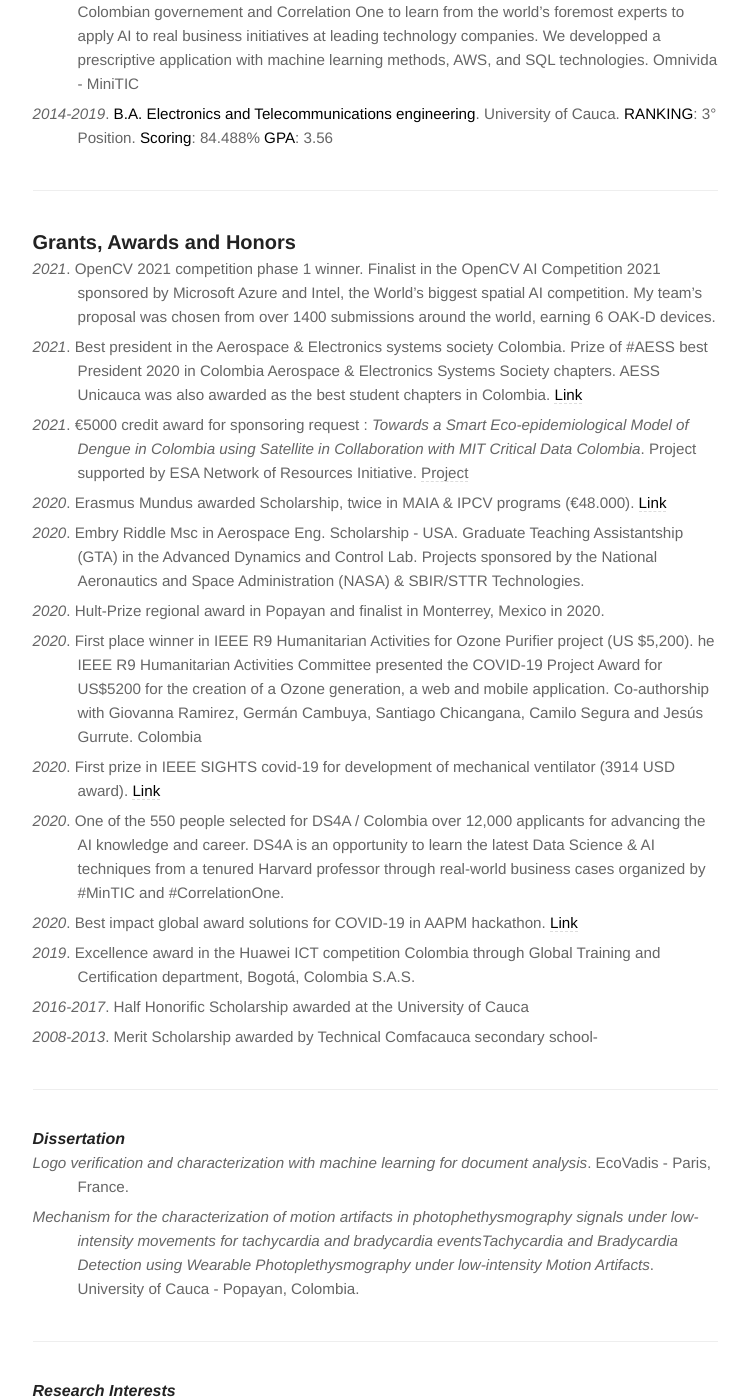
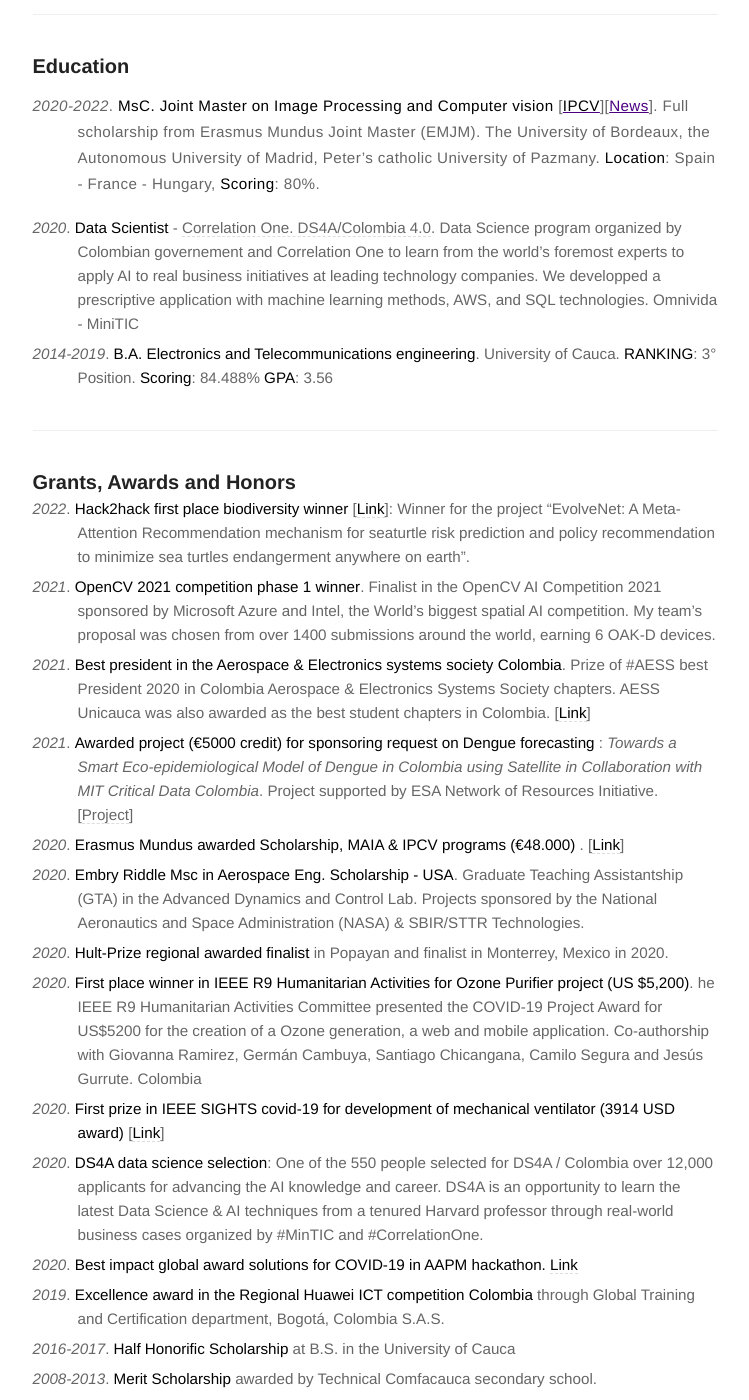
Before and after one commit to sebasmos/sebasmos.github.io, a Jekyll site: the page built from cv.md, in a window 1280 px wide and 1400 px high, scrolled down 1615 px. Shown: the whole window, without its empty margins (265-1014 px from the left). Built offline with Jekyll 4.4.1, drawn with Linux system fonts in a browser that asks for light colours; some of the changed text lies outside the part shown.

Commit message:
updating readmew

```diff
--- a/_config.yml
+++ b/_config.yml
@@ -1,6 +1,6 @@
 # main text of home
 name: Sebastian Cajas
-bio: AI Scientist at Ireland Center of Applied AI | Computer Vision Research Fellow at VCG Harvard | MsC in Computer Vision
+bio: AI Scientist at the Ireland Center of Applied AI | Computer Vision Research Fellow at VCG Harvard | MsC in Computer Vision
 
 # twitter summary info
 description: Academic portfolio
--- a/cv.md
+++ b/cv.md
@@ -11,13 +11,13 @@ scajasordonez [ad] gmail.com
 
 {:.cv-info}
 **Curriculum Vitae**
-October 2022
+December 2022
 <hr />
 ### Work experience
 
-- *Sep 2022-present*. **AI Scientist** at [CeADAR](https://ceadar.ie/our-team/).
+- *Sep 2022-present*. **AI Scientist** at [CeADAR](https://ceadar.ie/our-team/). Involved in different applied research machine learning projects (Federated Learning, Reinforcement Learning and Computer Vision) for the Innovation and Development Group, both at national and EU level, which include tasks such as data modelling of structured and unstructured data, data pipelining, API development, software and ML models testing, deployment and maintenance, dissemination activities, and authoring of technical reports.
 
-- *Jan 2022-present*. **Computer Vision Fellow** at [Harvard University](https://www.seas.harvard.edu/person/sebastian-andres-cajas-ordonez). Projects based on Cancer cells discovery based on instance segmentation algorithms, unsupervised learning, image translation models and unbiased pixel-level feature extraction over Lateral Spillover in Segmented Images of Tissue with Pixel-level Cell State. Supervised by Hanspeter Pfister and Siyu Huang. *Harvard john A. Paulson School of Engineering and Applied sciences*.
+- *Jan 2022-present*. **Computer Vision Fellow** at [Harvard University](https://www.seas.harvard.edu/person/sebastian-andres-cajas-ordonez). Develop/assess Computer Vision and Deep Learning algorithms on imaging-based single-cell methods projects on CyCIF using high-dimension microscopy images for the Harvard’s Visual Computing Group and Harvard Medical School’s Lab of Systems Pharmacology. Methods include instance segmentation algorithms, unsupervised learning, image translation models and unbiased pixel-level feature extraction over Lateral Spillover in Segmented Images of Tissue with Pixel-level Cell State. Supervised by Hanspeter Pfister and Siyu Huang. *Harvard john A. Paulson School of Engineering and Applied sciences*.
 
 - *Jan 2022-August 2022*. **Machine learning intern** in [EcoVadis](https://ecovadis.com/). I developed a logo detection and verification framework based on the current state-of-the-art Object detectors, attribution and verification based on Contrastive text-image training, transfer-learning using transformers and image processing approaches. Under the supervision of Sophia Katrenko. Paris, France.
 
@@ -33,40 +33,36 @@ and logistics. Astronomical Observatory Francisco José de Caldas, Colombia.
 <hr />
 ### Education
 
-- *2020-2022*. **MsC. Joint Master on Image Processing and Computer vision** ([**IPCV**](http://ipcv.eu/)). Full scholarship from Erasmus Mundus Joint Master (EMJM). The University of Bordeaux, the Autonomous University of Madrid, Peter's catholic University of Pazmany. . **Location**: Spain - France -Hungary, **Scoring**: 80%.
+- *2020-2022*. **MsC. Joint Master on Image Processing and Computer vision** [[**IPCV**](http://ipcv.eu/)][[News](https://www.unicauca.edu.co/versionP/noticias/egresados/egresado-de-unicauca-obtiene-grado-de-maestr%C3%ADa-de-triple-titulaci%C3%B3n-de-universidades-de-francia-hung)]. Full scholarship from Erasmus Mundus Joint Master (EMJM). The University of Bordeaux, the Autonomous University of Madrid, Peter's catholic University of Pazmany. **Location**: Spain - France - Hungary, **Scoring**: 80%.
+
 - *2020*. **Data Scientist** - [Correlation One. DS4A/Colombia 4.0](https://www.correlation-one.com/). Data Science program organized by Colombian governement and Correlation One to learn from the world’s foremost experts to apply AI to real business initiatives at leading technology companies. We developped a prescriptive application  with machine learning methods, AWS, and SQL technologies. Omnivida - MiniTIC
 - *2014-2019*. **B.A. Electronics and Telecommunications engineering**. University of Cauca.  **RANKING**: 3° Position. **Scoring**: 84.488% **GPA**: 3.56
 <hr />
 ### Grants, Awards and Honors
 
-- *2021*. OpenCV 2021 competition phase 1 winner.  Finalist in the OpenCV AI Competition 2021 sponsored by Microsoft Azure and Intel, the World's biggest spatial AI competition. My team’s proposal was chosen from over 1400 submissions around the world, earning 6 OAK-D devices.
-- *2021*. Best president in the Aerospace & Electronics systems society Colombia. Prize of #AESS best President 2020 in Colombia Aerospace & Electronics Systems Society chapters. AESS Unicauca was also awarded as the best student chapters in Colombia. [**Link**](https://periodicovirtual.com/estudiantes-de-unicauca-apuestan-por-lanzar-satelite-al-espacio/)
-- *2021*. €5000 credit award for sponsoring request : *Towards a Smart Eco-epidemiological Model of Dengue in Colombia using Satellite in Collaboration with MIT Critical Data Colombia*. Project supported by ESA Network of Resources Initiative. [Project](https://github.com/sebasmos/satellite.extractor)
-- *2020*. Erasmus Mundus awarded Scholarship, twice in MAIA &
-IPCV programs (€48.000). [**Link**](http://www.unicauca.edu.co/portaleningles/news/unicaucas-graduate-obtains-erasmus-mundus-scholarship-one-highest-scores-program)
-- *2020*. Embry Riddle Msc in Aerospace Eng. Scholarship - USA. Graduate Teaching Assistantship (GTA) in the Advanced Dynamics and Control Lab. Projects sponsored by the National Aeronautics and Space Administration (NASA) & SBIR/STTR Technologies.
-- *2020*. Hult-Prize regional award in Popayan and finalist in
+- *2022*. **Hack2hack first place biodiversity winner** [[**Link**](https://www.hackforearth.com/cop27/winners#:~:text=Sebastian%20Andres%20Cajas%20%2C)]: Winner for the project "EvolveNet: A Meta-Attention Recommendation mechanism for seaturtle risk prediction and policy recommendation to minimize sea turtles endangerment anywhere on earth".
+- *2021*. **OpenCV 2021 competition phase 1 winner**.  Finalist in the OpenCV AI Competition 2021 sponsored by Microsoft Azure and Intel, the World's biggest spatial AI competition. My team’s proposal was chosen from over 1400 submissions around the world, earning 6 OAK-D devices.
+- *2021*. **Best president in the Aerospace & Electronics systems society Colombia**. Prize of #AESS best President 2020 in Colombia Aerospace & Electronics Systems Society chapters. AESS Unicauca was also awarded as the best student chapters in Colombia. [[**Link**](https://periodicovirtual.com/estudiantes-de-unicauca-apuestan-por-lanzar-satelite-al-espacio/)]
+- *2021*. **Awarded project (€5000 credit) for sponsoring request on Dengue forecasting** : *Towards a Smart Eco-epidemiological Model of Dengue in Colombia using Satellite in Collaboration with MIT Critical Data Colombia*. Project supported by ESA Network of Resources Initiative. [[Project](https://github.com/sebasmos/satellite.extractor)]
+- *2020*. **Erasmus Mundus awarded Scholarship, MAIA & IPCV programs (€48.000)** . [[**Link**](http://www.unicauca.edu.co/portaleningles/news/unicaucas-graduate-obtains-erasmus-mundus-scholarship-one-highest-scores-program)]
+- *2020*. **Embry Riddle Msc in Aerospace Eng. Scholarship - USA**. Graduate Teaching Assistantship (GTA) in the Advanced Dynamics and Control Lab. Projects sponsored by the National Aeronautics and Space Administration (NASA) & SBIR/STTR Technologies.
+- *2020*. **Hult-Prize regional awarded finalist** in Popayan and finalist in
 Monterrey, Mexico in 2020.
-- *2020*.  First place winner in IEEE R9 Humanitarian Activities for Ozone Purifier project (US $5,200). he IEEE R9 Humanitarian Activities Committee presented the COVID-19 Project Award for US$5200 for the creation of a Ozone generation, a web and mobile application.  Co-authorship with Giovanna Ramirez, Germán Cambuya, Santiago Chicangana, Camilo Segura and Jesús Gurrute. Colombia
-- *2020*. First prize in IEEE SIGHTS covid-19 for development of mechanical ventilator (3914
-USD award). [**Link**](https://aesscolombia.blogspot.com/2021/02/ayudar-respirar-la-humanidad.html)
-- *2020*. One of the 550 people selected for DS4A / Colombia over 12,000 applicants for advancing the AI knowledge and career.
+- *2020*.  **First place winner in IEEE R9 Humanitarian Activities for Ozone Purifier project (US $5,200)**. he IEEE R9 Humanitarian Activities Committee presented the COVID-19 Project Award for US$5200 for the creation of a Ozone generation, a web and mobile application.  Co-authorship with Giovanna Ramirez, Germán Cambuya, Santiago Chicangana, Camilo Segura and Jesús Gurrute. Colombia
+- *2020*. **First prize in IEEE SIGHTS covid-19 for development of mechanical ventilator (3914 USD award)**  [[**Link**](https://aesscolombia.blogspot.com/2021/02/ayudar-respirar-la-humanidad.html)]
+- *2020*. **DS4A data science selection**: One of the 550 people selected for DS4A / Colombia over 12,000 applicants for advancing the AI knowledge and career.
 DS4A is an opportunity to learn the latest Data Science & AI techniques from a tenured Harvard professor through real-world business cases organized by #MinTIC and #CorrelationOne.
-- *2020*. Best impact global award solutions for COVID-19 in
-AAPM hackathon. [**Link**](https://www.unicauca.edu.co/versionP/noticias/interinstitucional/unicaucanos-reconocidos-con-el-premio-la-soluci%C3%B3n-de-mayor-impacto-global )
-- *2019*. Excellence award in the Huawei ICT competition
-Colombia through Global Training and Certification
-department, Bogotá, Colombia S.A.S.
-- *2016-2017*. Half Honorific Scholarship awarded at the University of Cauca
-- *2008-2013*. Merit Scholarship awarded by Technical Comfacauca
-secondary school-
+- *2020*. **Best impact global award solutions for COVID-19 in AAPM hackathon.** [**Link**](https://www.unicauca.edu.co/versionP/noticias/interinstitucional/unicaucanos-reconocidos-con-el-premio-la-soluci%C3%B3n-de-mayor-impacto-global )
+- *2019*. **Excellence award in the Regional Huawei ICT competition Colombia** through Global Training and Certification department, Bogotá, Colombia S.A.S.
+- *2016-2017*. **Half Honorific Scholarship** at B.S. in the University of Cauca
+- *2008-2013*. **Merit Scholarship** awarded by Technical Comfacauca secondary school.
 
 <hr />
-#### Dissertation
+#### Thesis works
 
-- *Logo verification and characterization with machine learning for document analysis*. EcoVadis - Paris, France.
-- *Mechanism for the characterization of motion artifacts in photophethysmography signals under low-intensity movements
-for tachycardia and bradycardia eventsTachycardia and Bradycardia Detection using Wearable Photoplethysmography under low-intensity Motion Artifacts*. University of Cauca - Popayan, Colombia.
+- **Logo verification and characterization with machine learning for document analysis**. EcoVadis - Paris, France.
+
+- **Mechanism for the characterization of motion artifacts in photophethysmography signals under low-intensity movements for tachycardia and bradycardia eventsTachycardia and Bradycardia Detection using Wearable Photoplethysmography under low-intensity Motion Artifacts**. University of Cauca - Popayan, Colombia.
 <hr />
 #### Research Interests
 
@@ -128,8 +124,12 @@ prototype system for the visually impaired. See our project here.
 
 ### Computer skills
 
-* Front/back-end experience with web/mobile development (React, Flutter, Ionic) & Cloud experience with AWS, Firebase, IBMCloud, MongoDB, Microsoft Azure, E2E, GCP)
 
-* C++, c, java, python, SQL, typescript, shell.
-* Focused on architecturing pipelines and real-time inference run-times (PyTorch, TensorRT, Python, C++) on ML DevOps projects, in unsupervised or Self-supervised Learning applying Deep Learning to 3D Computer Vision problems.
-* Docker. I have experice with AWS, GCP, FASRC Harvard cluster, E2E, Microsoft Azure and private servers (University of Bordeaux (UbX), Autonomous University of Madrid (UAM)).
+<p>+7 years experience with python and c++.</p>
+<p> +5 years experience on java, SQL, typescript and shell.</p>
+<p> I develop all my projects with Docker.  </p>
+<p>Focused on architecturing pipelines and real-time inference run-times (PyTorch, TensorRT, Python, c++) on ML DevOps projects, in unsupervised or Self-supervised Learning applying Deep Learning to 3D Computer Vision problems.</p>
+
+<p>I have experice with AWS, GCP, FASRC Harvard cluster, E2E, Microsoft Azure and private servers (University of Bordeaux (UbX), Autonomous University of Madrid (UAM)).</p>
+
+<p> Front/back-end experience with web/mobile development (React, Flutter, Ionic) & Cloud experience with AWS, Firebase, IBMCloud, MongoDB, Microsoft Azure, E2E, GCP)</p>
```
